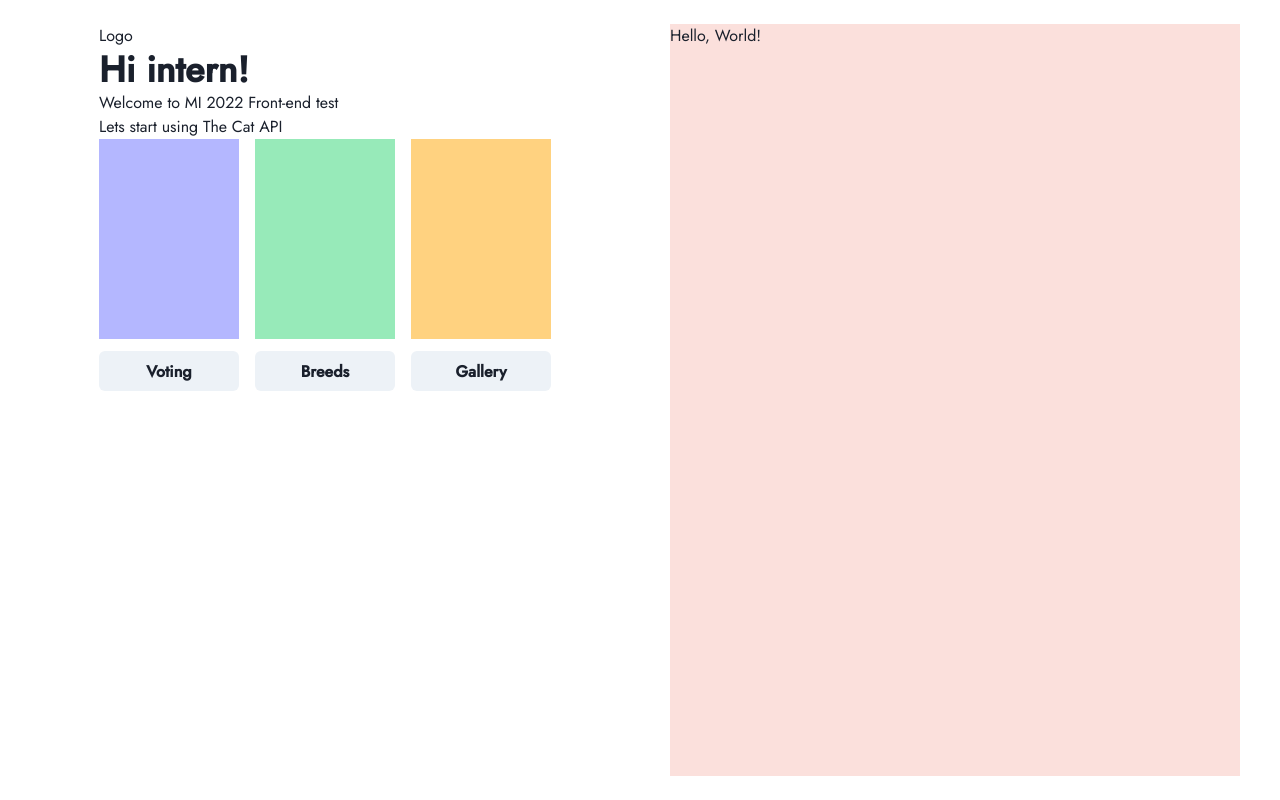
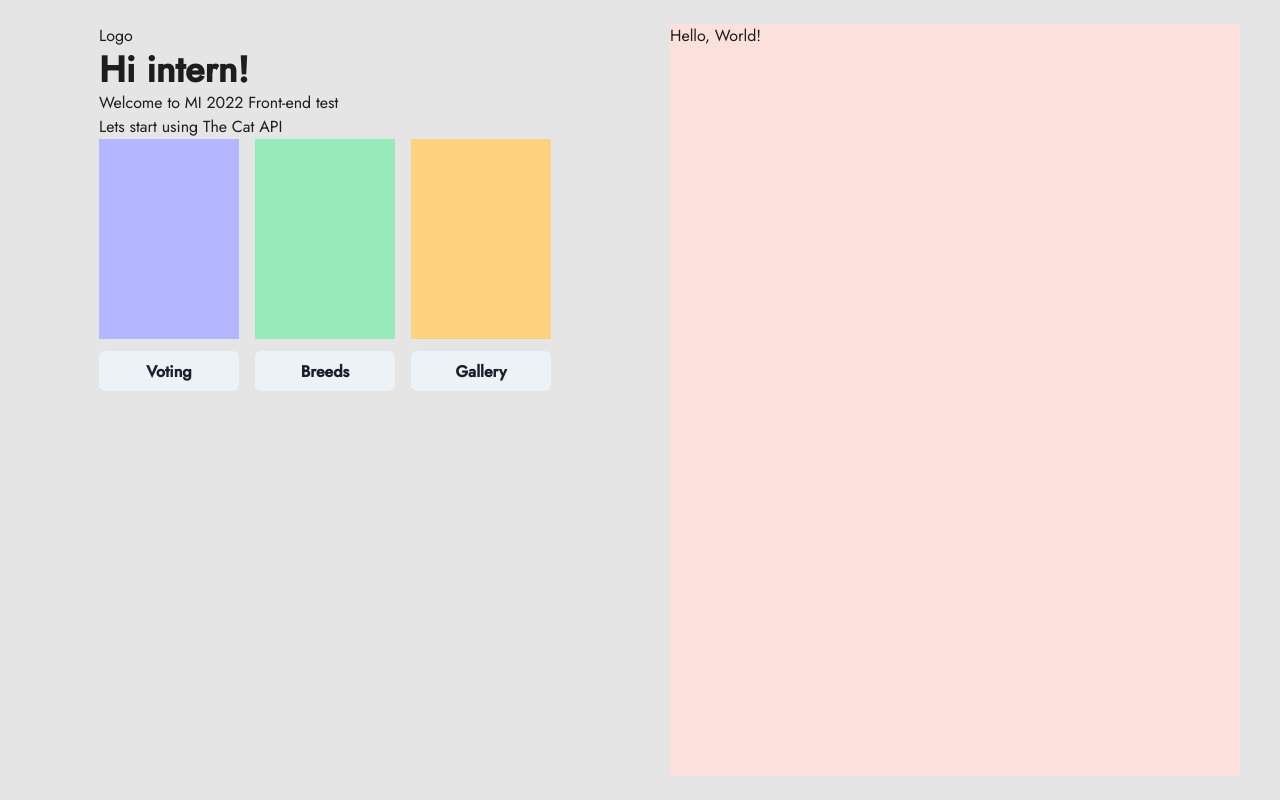
Before and after one commit to deysan/funny-pets-paw, a Next.js app: page / in a window 1280 px wide. Built offline with nearby package versions, Linux system fonts and the light colour scheme.

Commit message:
feat: add color style

```diff
--- a/components/Menu.tsx
+++ b/components/Menu.tsx
@@ -21,15 +21,15 @@ export const Menu: React.FC = () => {
         <Text>Lets start using The Cat API</Text>
         <SimpleGrid columns={{ sm: 3 }} spacing={{ base: 2, sm: 4 }}>
           <Flex as={Link} direction="column" gap={3} minWidth="140px" href={''}>
-            <Box h={200} flexGrow={1} bg="#B4B7FF"></Box>
+            <Box h={200} flexGrow={1} bg="var(--color-blue)"></Box>
             <Button>Voting</Button>
           </Flex>
           <Flex as={Link} direction="column" gap={3} minWidth="140px" href={''}>
-            <Box h={200} flexGrow={1} bg="#97EAB9"></Box>
+            <Box h={200} flexGrow={1} bg="var(--color-green)"></Box>
             <Button>Breeds</Button>
           </Flex>
           <Flex as={Link} direction="column" gap={3} minWidth="140px" href={''}>
-            <Box h={200} flexGrow={1} bg="#FFD280"></Box>
+            <Box h={200} flexGrow={1} bg="var(--color-yellow)"></Box>
             <Button>Gallery</Button>
           </Flex>
         </SimpleGrid>
--- a/pages/_app.tsx
+++ b/pages/_app.tsx
@@ -1,6 +1,7 @@
+import theme from '../styles';
 import { ChakraProvider } from '@chakra-ui/react';
+import '../styles/colors.css';
 import type { AppProps } from 'next/app';
-import theme from '../styles';
 
 function MyApp({ Component, pageProps }: AppProps) {
   return (
--- a/pages/index.tsx
+++ b/pages/index.tsx
@@ -1,7 +1,7 @@
 import Head from 'next/head';
 import Layout from '../components/Layout';
+import { Box, Text } from '@chakra-ui/react';
 import type { NextPage } from 'next';
-import { Box, Text } from '@chakra-ui/react';
 
 const Home: NextPage = () => {
   return (
@@ -12,7 +12,7 @@ const Home: NextPage = () => {
         <link rel="icon" href="/favicon.ico" />
       </Head>
       <Layout>
-        <Box h="100%" bg="#FBE0DC">
+        <Box h="100%" bg="var(--color-bg-red)">
           <Text>Hello, World!</Text>
         </Box>
       </Layout>
--- /dev/null
+++ b/styles/colors.css
@@ -0,0 +1,7 @@
+:root {
+  --color-red: #ff868e;
+  --color-green: #97eab9;
+  --color-yellow: #ffd280;
+  --color-blue: #b4b7ff;
+  --color-bg-red: #fbe0dc;
+}
--- a/styles/index.ts
+++ b/styles/index.ts
@@ -1,12 +1,23 @@
 import { extendTheme, ThemeConfig } from '@chakra-ui/react';
+import { mode, Styles } from '@chakra-ui/theme-tools';
 
 const config: ThemeConfig = {
   initialColorMode: 'light',
   useSystemColorMode: false,
 };
 
+const styles: Styles = {
+  global: (props) => ({
+    body: {
+      color: mode('#1d1d1d', '#ffffff')(props),
+      bg: mode('#e5e5e5', '#1d1d1d')(props),
+    },
+  }),
+};
+
 const overrides = {
   config,
+  styles,
 };
 
 export default extendTheme({
```
